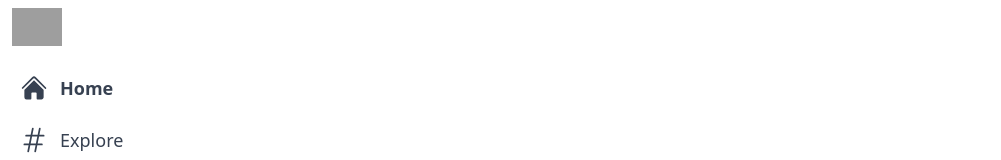
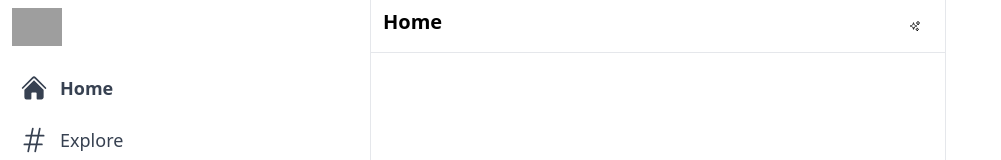
Before and after one commit to pianh/twitter-next, a Next.js app: page / in a window 1280 px wide. Shown: the top 160 px of the page, without its empty margins (0-1001 px from the left). Built offline with nearby package versions, Linux system fonts and the light colour scheme; grey boxes are pictures that could not be loaded.

Commit message:
create feed component and its header

```diff
--- /dev/null
+++ b/components/Feed.js
@@ -0,0 +1,17 @@
+import { SparklesIcon } from '@heroicons/react/24/outline';
+import React from 'react';
+
+export default function Feed() {
+    return (
+        <div className="xl:ml-[370px] border-l border-r border-gray-200 xl:min-w-[576px] sm:ml-[73px] flex-grow max-w-xl">
+            <div className="flex py-2 px-3 sticky top-0 z-50 bg-white border-b border-gray-200">
+                <h2 className="text-lg sm:text-xl font-bold cursor-pointer">
+                    Home
+                </h2>
+                <div className="hoverEffect flex items-center justify-center ml-auto w-9 h-9">
+                    <SparklesIcon className="h-5" />
+                </div>
+            </div>
+        </div>
+    );
+}
--- a/pages/index.js
+++ b/pages/index.js
@@ -1,6 +1,7 @@
 import Head from 'next/head';
 import { Inter } from 'next/font/google';
 import Sidebar from '@/components/Sidebar';
+import Feed from '@/components/Feed';
 
 const inter = Inter({ subsets: ['latin'] });
 
@@ -24,7 +25,7 @@
                 <Sidebar />
 
                 {/* Feed */}
-
+                <Feed />
                 {/* Widgets */}
 
                 {/* Modal */}
```
